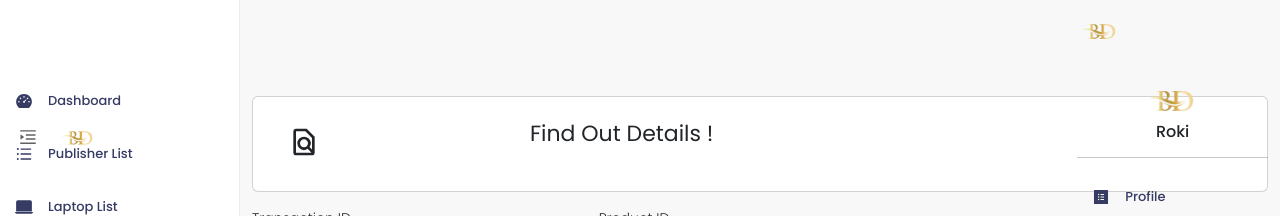
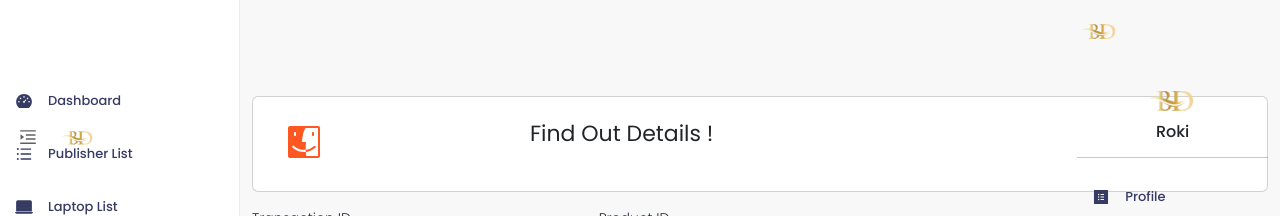
Before and after one commit to MdRoki2020/BECHE-DIN-PROJECT, a React (Create React App) app in the folder clint/: page /FindOut in a window 1280 px wide. Shown: the top 216 px of the page. Built offline with nearby package versions, Linux system fonts and the light colour scheme.

Commit message:
color correction

```diff
--- a/clint/src/Assets/style/findOut.css
+++ b/clint/src/Assets/style/findOut.css
@@ -15,3 +15,6 @@ th {
     border-radius: 10px;
     padding: 5px 0px;
 }
+.card.posterWrapper svg {
+    color: rgb(255, 87, 34);
+}
--- a/clint/src/Pages/Admin/FindOut.jsx
+++ b/clint/src/Pages/Admin/FindOut.jsx
@@ -1,5 +1,5 @@
 import React, { Fragment } from 'react'
-import { MdOutlineFindInPage } from "react-icons/md";
+import { ImFinder } from "react-icons/im";
 import { AiOutlineFileSearch } from "react-icons/ai";
 import laptop from '../../Assets/images/laptop.jpg'
 import '../../Assets/style/findOut.css'
@@ -14,7 +14,7 @@ const FindOut = () => {
                     <div className='card posterWrapper animated flipInX my-3'>
                         <div className='row'>
                             <div className='col-sm-3'>
-                            <h2><MdOutlineFindInPage/></h2>
+                            <h2><ImFinder/></h2>
                             </div>
                             <div className='col-sm-9'>
                             <div className='posterText'>
```
